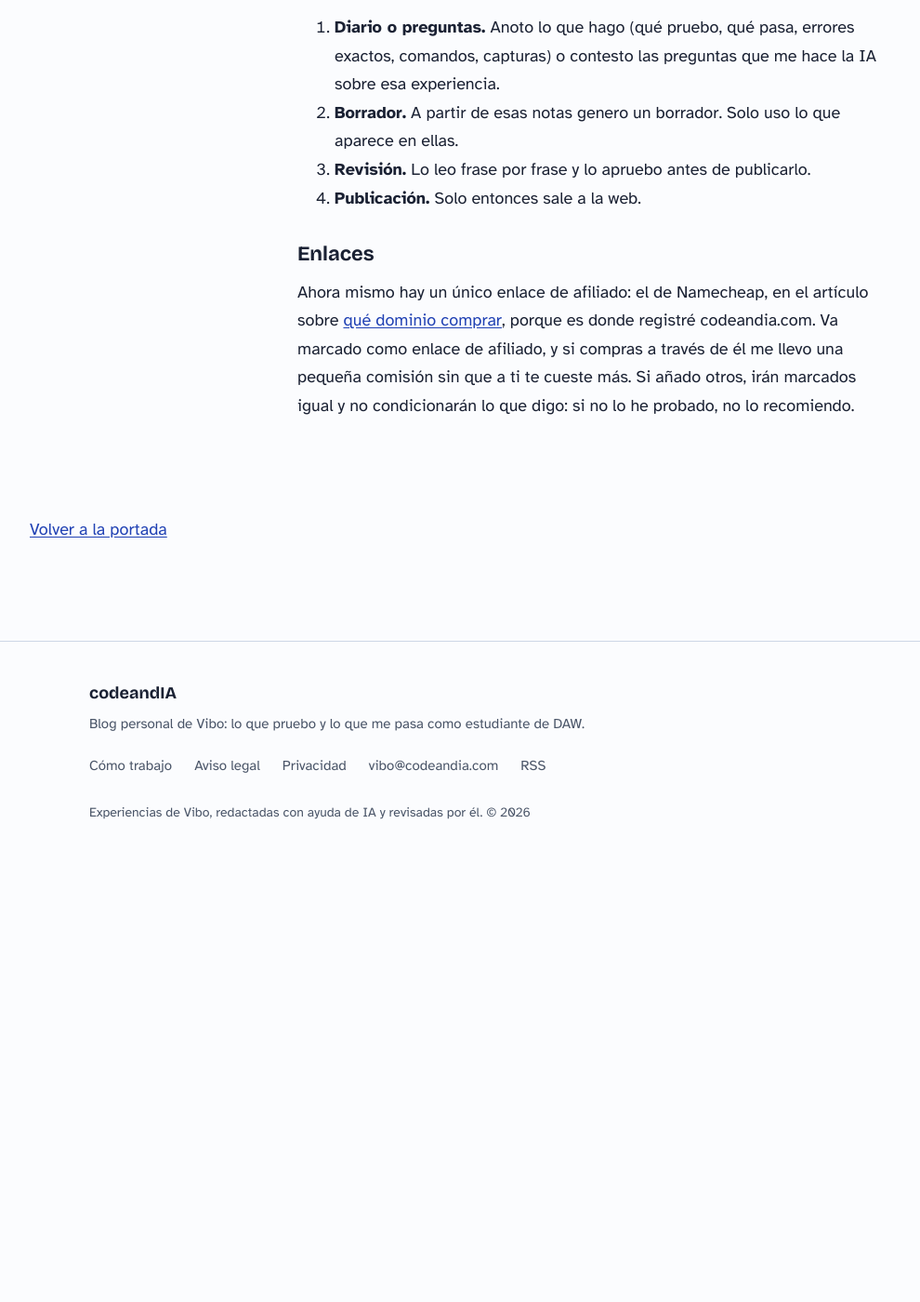
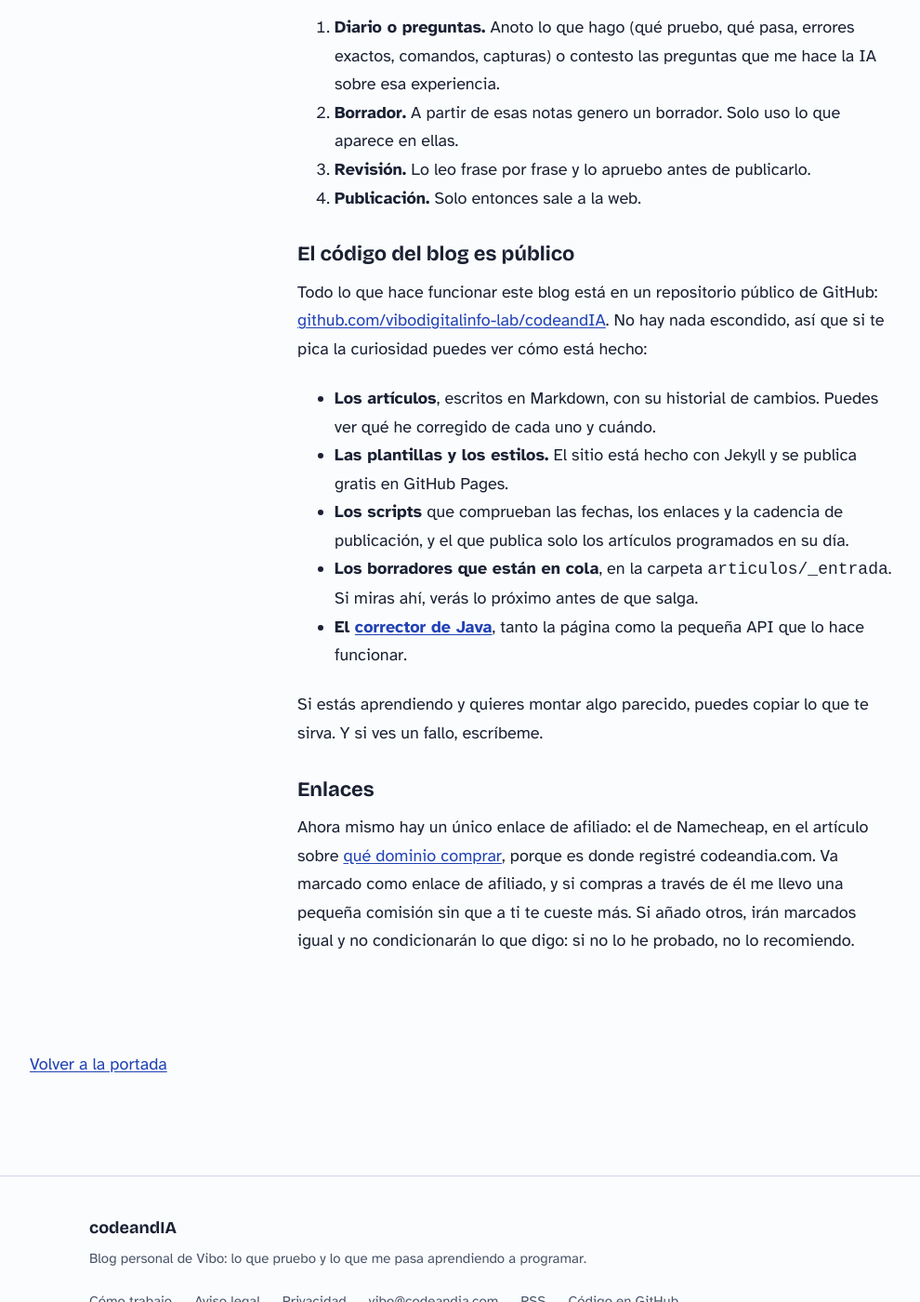
Before and after one commit to vibodigitalinfo-lab/codeandIA, a Jekyll site: the page built from como-trabajamos.md, in a window 1280 px wide and 1400 px high, scrolled down 1299 px. Shown: the whole window at 93% size, without its empty margins (0-990 px from the left). Built offline with Jekyll 4.4.1, drawn with Linux system fonts in a browser that asks for light colours; before the commit the page ends 2225 px from its top, so only the background shows below that.

Commit message:
Cómo trabajo: el código del blog es público (#11)
Sección nueva en Cómo trabajo con lo que se puede ver en el repositorio
y enlace «Código en GitHub» en el pie. El pie pasa al enfoque general de
programación. Quita dos restos del nombre real en ficheros actuales
(ejemplo de foto en _config.yml y ruta local en recalc_fechas.py).


Claude-Session: https://claude.ai/code/session_01Vv6rVLEVpGNKHPZ7HKXWGq

Co-authored-by: Claude <noreply@anthropic.com>

```diff
--- a/_config.yml
+++ b/_config.yml
@@ -19,7 +19,7 @@ newsletter:
 #   same_as -> URLs de perfiles públicos (GitHub, LinkedIn...). Salen como
 #              enlaces visibles y como "sameAs" para que Google pueda
 #              comprobar quién escribe.
-#   foto    -> ruta a una foto real (p. ej. /assets/img/ivan.jpg). Vacío = sin foto.
+#   foto    -> ruta a una foto real (p. ej. /assets/img/vibo.jpg). Vacío = sin foto.
 author:
   name: "Vibo"
   job_title: "Estudiante de Desarrollo de Aplicaciones Web"
--- a/_includes/footer.html
+++ b/_includes/footer.html
@@ -1,13 +1,14 @@
 <footer class="footer">
   <div class="container">
     <p class="footer-brand"><a href="{{ "/" | relative_url }}">codeandIA</a></p>
-    <p class="footer-note">Blog personal de {{ site.author.name }}: lo que pruebo y lo que me pasa como estudiante de DAW.</p>
+    <p class="footer-note">Blog personal de {{ site.author.name }}: lo que pruebo y lo que me pasa aprendiendo a programar.</p>
     <ul class="footer-links">
       <li><a href="{{ "/como-trabajamos/" | relative_url }}">Cómo trabajo</a></li>
       <li><a href="{{ "/aviso-legal/" | relative_url }}">Aviso legal</a></li>
       <li><a href="{{ "/privacidad/" | relative_url }}">Privacidad</a></li>
       <li><a href="mailto:{{ site.author.email }}">{{ site.author.email }}</a></li>
       <li><a href="{{ "/feed.xml" | relative_url }}">RSS</a></li>
+      <li><a href="https://github.com/vibodigitalinfo-lab/codeandIA">Código en GitHub</a></li>
     </ul>
     <p class="footer-credit">Experiencias de {{ site.author.name }}, redactadas con ayuda de IA y revisadas por él. © {{ "now" | date: "%Y" }}</p>
   </div>
--- a/como-trabajamos.md
+++ b/como-trabajamos.md
@@ -34,6 +34,18 @@ Esos tres artículos son **anteriores al diario**: los escribí con datos reales
 3. **Revisión.** Lo leo frase por frase y lo apruebo antes de publicarlo.
 4. **Publicación.** Solo entonces sale a la web.
 
+## El código del blog es público
+
+Todo lo que hace funcionar este blog está en un repositorio público de GitHub: [github.com/vibodigitalinfo-lab/codeandIA](https://github.com/vibodigitalinfo-lab/codeandIA). No hay nada escondido, así que si te pica la curiosidad puedes ver cómo está hecho:
+
+- **Los artículos**, escritos en Markdown, con su historial de cambios. Puedes ver qué he corregido de cada uno y cuándo.
+- **Las plantillas y los estilos.** El sitio está hecho con Jekyll y se publica gratis en GitHub Pages.
+- **Los scripts** que comprueban las fechas, los enlaces y la cadencia de publicación, y el que publica solo los artículos programados en su día.
+- **Los borradores que están en cola**, en la carpeta `articulos/_entrada`. Si miras ahí, verás lo próximo antes de que salga.
+- **El [corrector de Java](/herramientas/corrector-java/)**, tanto la página como la pequeña API que lo hace funcionar.
+
+Si estás aprendiendo y quieres montar algo parecido, puedes copiar lo que te sirva. Y si ves un fallo, escríbeme.
+
 ## Enlaces
 
 Ahora mismo hay un único enlace de afiliado: el de Namecheap, en el artículo sobre [qué dominio comprar](/articulos/guias/que-dominio-comprar-primer-proyecto-web/), porque es donde registré codeandia.com. Va marcado como enlace de afiliado, y si compras a través de él me llevo una pequeña comisión sin que a ti te cueste más. Si añado otros, irán marcados igual y no condicionarán lo que digo: si no lo he probado, no lo recomiendo.
--- a/scripts/recalc_fechas.py
+++ b/scripts/recalc_fechas.py
@@ -10,7 +10,7 @@ import re
 from datetime import date, timedelta
 from pathlib import Path
 
-ROOT = Path(r"C:\Users\ivanm\OneDrive\Documentos\codeandIA")
+ROOT = Path(__file__).resolve().parents[1]
 TODAY = date(2026, 9, 30)  # fecha de hoy
 DIRS = ["articulos/guias", "articulos/reviews", "articulos/comparativas", "articulos/listas"]
 
```
